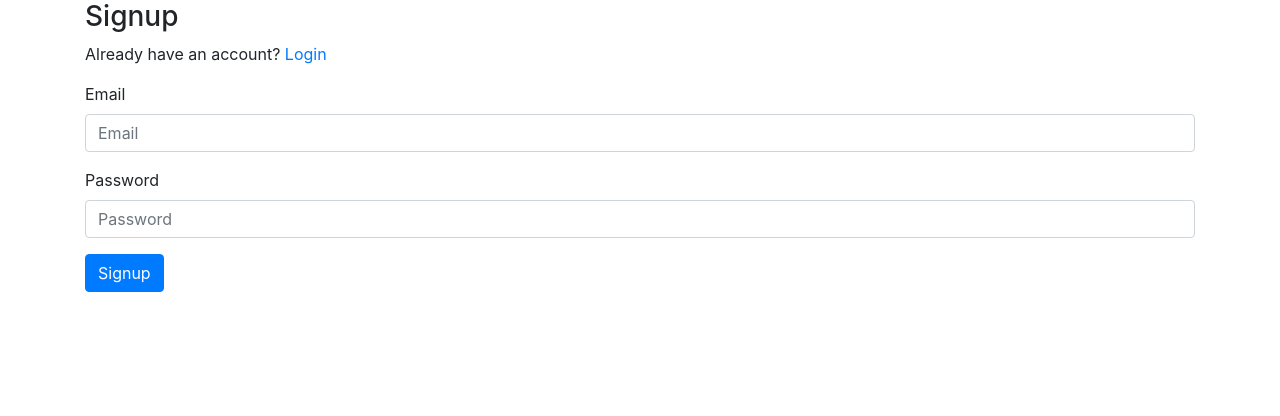
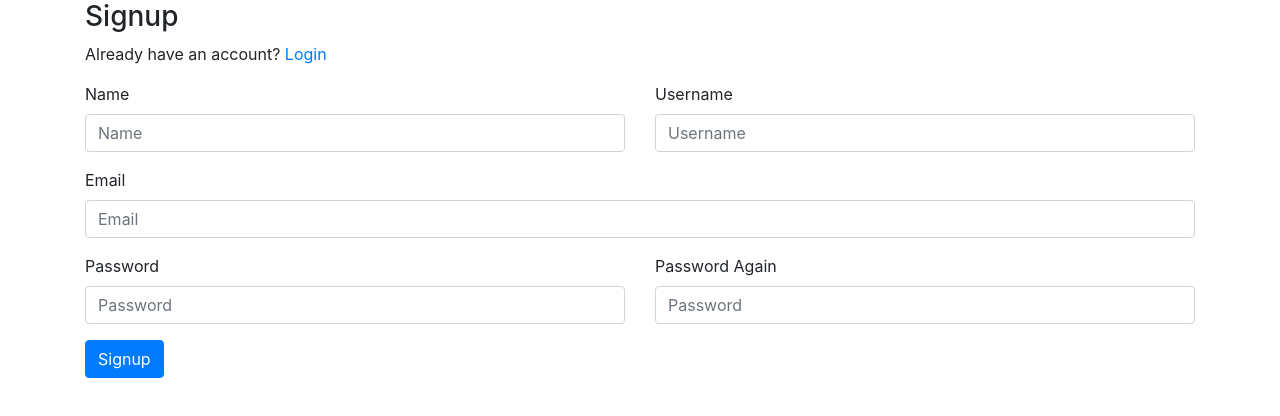
Before and after one commit to ryanxmccarthy/react-chat-app, a React (Create React App) app: page /signup in a window 1280 px wide. Shown: the top 416 px of the page. Built offline with nearby package versions, Linux system fonts and the light colour scheme; no server answers.

Commit message:
working on sign up page

```diff
--- a/src/components/partials/Signup.js
+++ b/src/components/partials/Signup.js
@@ -9,6 +9,9 @@ class Signup extends Component {
     this.state = {
       email: "",
       password: "",
+      passwordAgain: "",
+      name: "",
+      username: "",
     };
   }
 
@@ -38,20 +41,58 @@ class Signup extends Component {
                 <p>
                   Already have an account? <Link to="/singup">Login</Link>
                 </p>
+                <div className="row">
+                  <div className="col-md-6">
+                    <div className="form-group">
+                      <label>Name</label>
+                      <input
+                        type="text"
+                        className="form-control"
+                        placeholder="Name"
+                        value={this.state.name}
+                        onChange={(e) =>
+                          this.setState({ name: e.target.value })
+                        }
+                      ></input>
+                    </div>
+                  </div>
+                  <div className="col-md-6">
+                    <div className="form-group">
+                      <label>Username</label>
+                      <input
+                        type="text"
+                        className="form-control"
+                        placeholder="Username"
+                        value={this.state.username}
+                        onChange={(e) =>
+                          this.setState({ username: e.target.value })
+                        }
+                      ></input>
+                    </div>
+                  </div>
+                </div>
+                <div className="row">
+                  <div className="col-md-12">
                     <div className="form-group">
                       <label>Email</label>
                       <input
-                    type="email"
+                        type="text"
                         className="form-control"
                         placeholder="Email"
                         value={this.state.email}
-                    onChange={(e) => this.setState({ email: e.target.value })}
+                        onChange={(e) =>
+                          this.setState({ email: e.target.value })
+                        }
                       ></input>
                     </div>
+                  </div>
+                </div>
+                <div className="row">
+                  <div className="col-md-6">
                     <div className="form-group">
                       <label>Password</label>
                       <input
-                    type="password"
+                        type="text"
                         className="form-control"
                         placeholder="Password"
                         value={this.state.password}
@@ -59,6 +100,22 @@ class Signup extends Component {
                           this.setState({ password: e.target.value })
                         }
                       ></input>
+                    </div>
+                  </div>
+                  <div className="col-md-6">
+                    <div className="form-group">
+                      <label>Password Again</label>
+                      <input
+                        type="text"
+                        className="form-control"
+                        placeholder="Password"
+                        value={this.state.password}
+                        onChange={(e) =>
+                          this.setState({ passwordAgain: e.target.value })
+                        }
+                      ></input>
+                    </div>
+                  </div>
                 </div>
                 <button className="btn btn-primary" type="submit">
                   Signup
```
Lines whose indentation alone changed are shown as unchanged.
